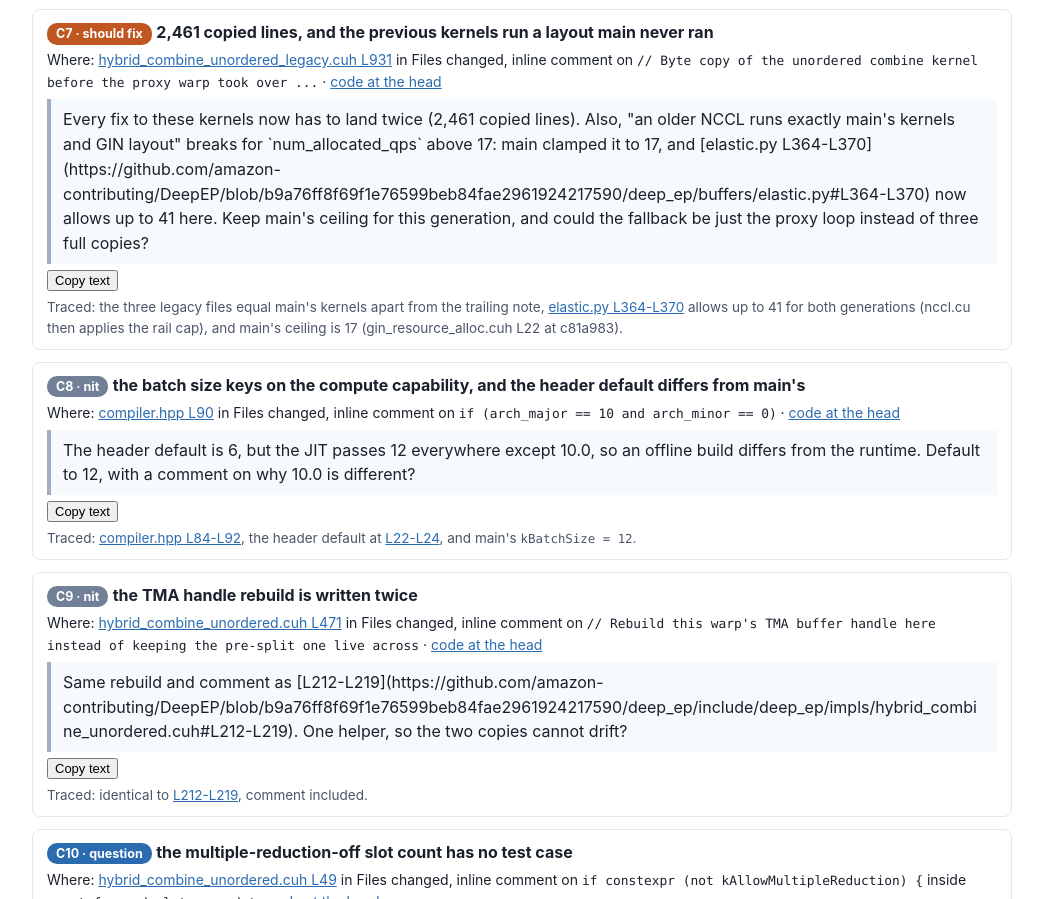
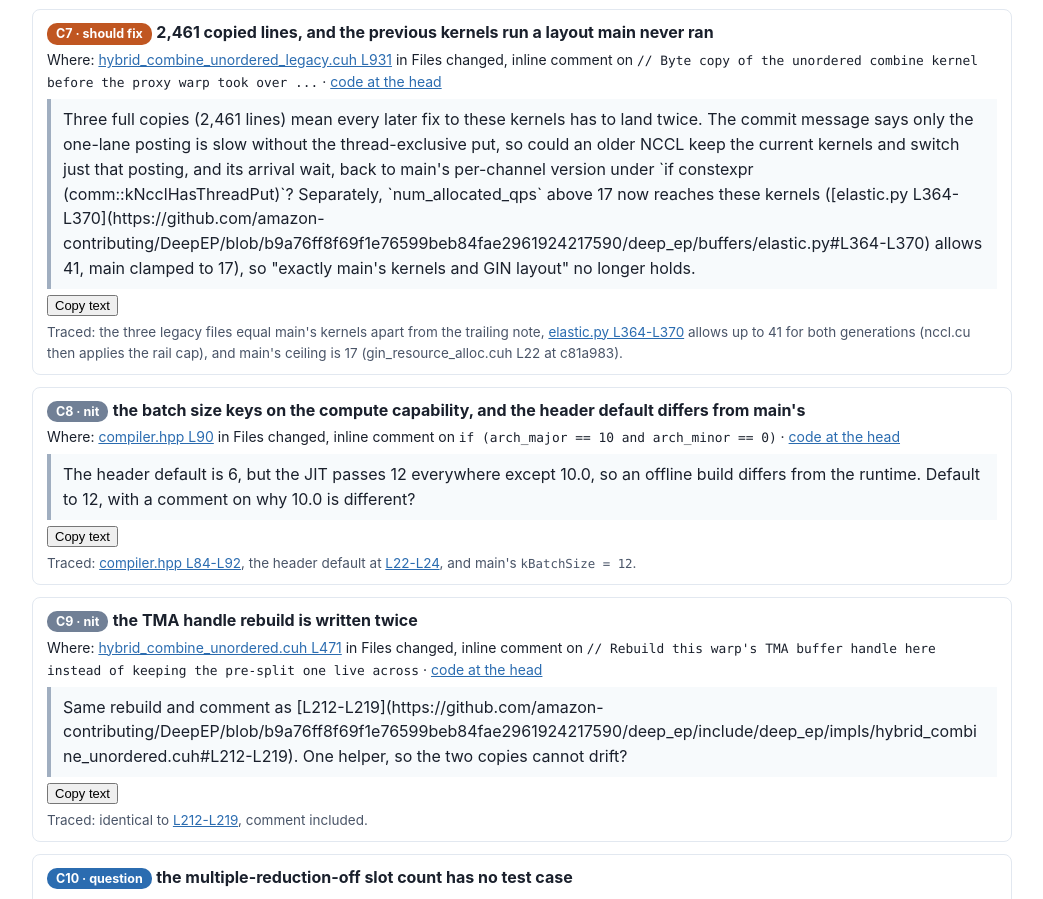
Before and after one commit to Xuan-1998/deepep-pr-notes, a plain HTML site: page pr42/index.html in a window 1280 px wide. Shown: the part 2435-3334 px from the top of the page, without its empty margins (68-1111 px from the left). Drawn offline with Linux system fonts and the light colour scheme.

Commit message:
Reword the PR 42 C7 comment
The fallback ask now names the one part to switch, the proxy's
posting and its arrival wait, instead of the kernels as a whole.

```diff
--- a/pr42/index.html
+++ b/pr42/index.html
@@ -119,7 +119,7 @@ Paste the text as an inline comment there. The small text under each comment say
 <div class="cmt" id="c7">
 <div class="chd"><span class="lab should-fix">C7 &middot; should fix</span> <b>2,461 copied lines, and the previous kernels run a layout main never ran</b></div>
 <div class="where">Where: <a href="https://github.com/amazon-contributing/DeepEP/pull/42/files#diff-2bc4844c255742bcfbeb784188bdc13702eed439bd9867094b941a994f8c5273R931">hybrid_combine_unordered_legacy.cuh L931</a> in Files changed, inline comment on <code>// Byte copy of the unordered combine kernel before the proxy warp took over ...</code> &middot; <a href="https://github.com/amazon-contributing/DeepEP/blob/b9a76ff8f69f1e76599beb84fae2961924217590/deep_ep/include/deep_ep/impls/hybrid_combine_unordered_legacy.cuh#L930-L935">code at the head</a></div>
-<div class="paste" id="p7">Every fix to these kernels now has to land twice (2,461 copied lines). Also, "an older NCCL runs exactly main's kernels and GIN layout" breaks for `num_allocated_qps` above 17: main clamped it to 17, and [elastic.py L364-L370](https://github.com/amazon-contributing/DeepEP/blob/b9a76ff8f69f1e76599beb84fae2961924217590/deep_ep/buffers/elastic.py#L364-L370) now allows up to 41 here. Keep main's ceiling for this generation, and could the fallback be just the proxy loop instead of three full copies?</div>
+<div class="paste" id="p7">Three full copies (2,461 lines) mean every later fix to these kernels has to land twice. The commit message says only the one-lane posting is slow without the thread-exclusive put, so could an older NCCL keep the current kernels and switch just that posting, and its arrival wait, back to main's per-channel version under `if constexpr (comm::kNcclHasThreadPut)`? Separately, `num_allocated_qps` above 17 now reaches these kernels ([elastic.py L364-L370](https://github.com/amazon-contributing/DeepEP/blob/b9a76ff8f69f1e76599beb84fae2961924217590/deep_ep/buffers/elastic.py#L364-L370) allows 41, main clamped to 17), so "exactly main's kernels and GIN layout" no longer holds.</div>
 <button class="cp" data-t="p7">Copy text</button>
 <div class="ev">Traced: the three legacy files equal main's kernels apart from the trailing note, <a href="https://github.com/amazon-contributing/DeepEP/blob/b9a76ff8f69f1e76599beb84fae2961924217590/deep_ep/buffers/elastic.py#L364-L370">elastic.py L364-L370</a> allows up to 41 for both generations (nccl.cu then applies the rail cap), and main's ceiling is 17 (gin_resource_alloc.cuh L22 at c81a983).</div>
 </div>
```
